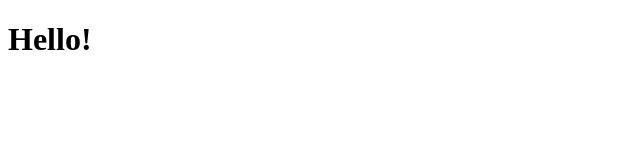
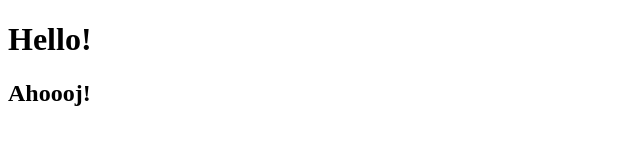
Before and after one commit to valevuko/javascript, a plain HTML site: page index.html in a window 1280 px wide. Shown: the whole page, without its empty margins (0-640 px from the left). Drawn offline with Linux system fonts and the light colour scheme.

Commit message:
Update index.html

```diff
--- a/index.html
+++ b/index.html
@@ -8,5 +8,6 @@
 </head>
 <body>
     <h1>Hello!</h1>
+    <h2>Ahoooj!</h2>
 </body>
 </html>
```
